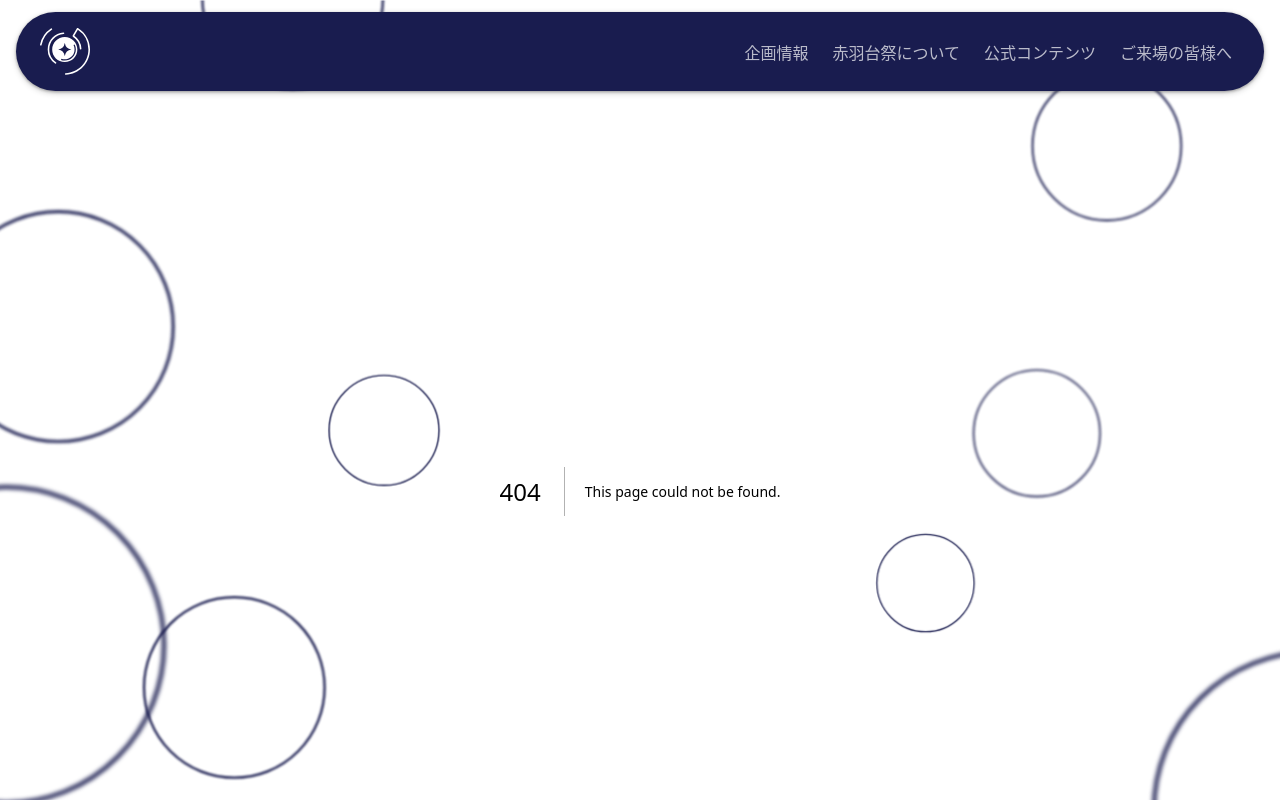
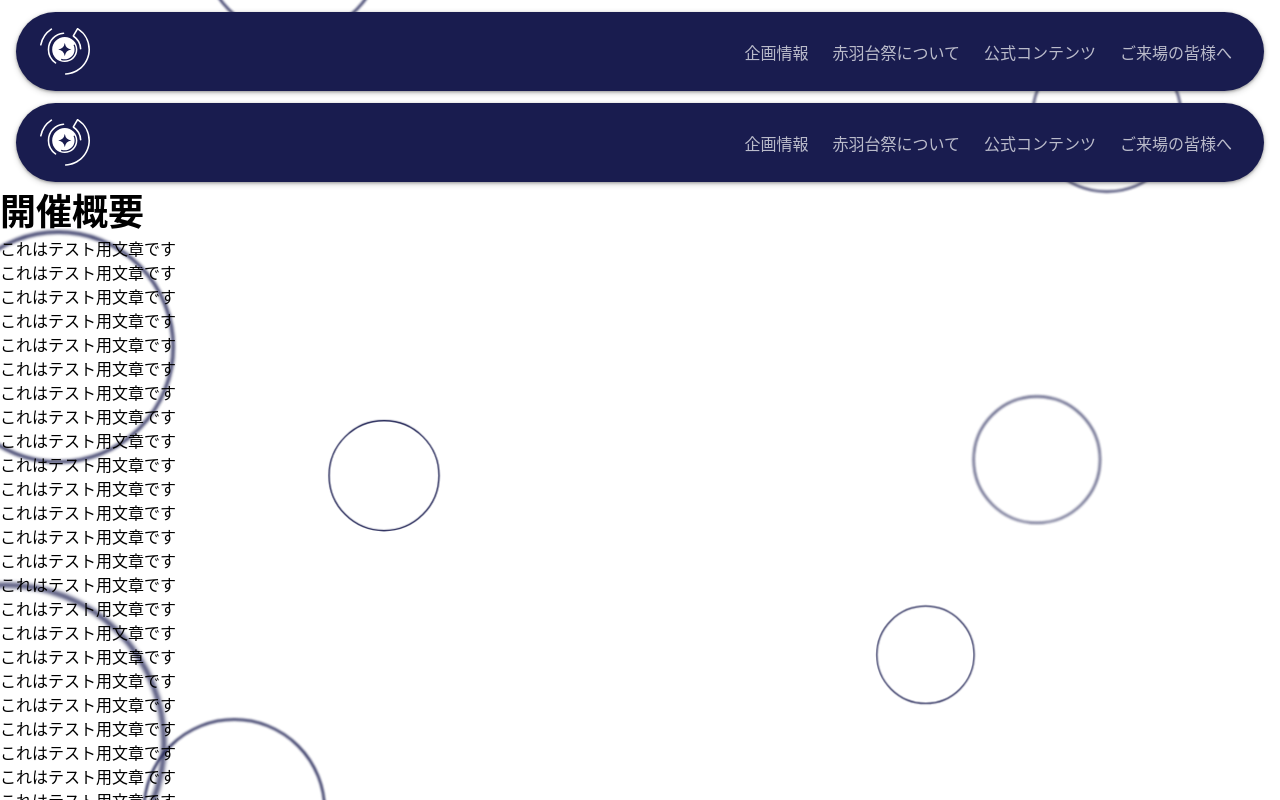
Before and after one commit to AKABANEDAI-FES/2025-akabanedai-fes, a Next.js app: page /overview in a window 1280 px wide. Before the commit this address had no page. Built offline with nearby package versions, Linux system fonts and the light colour scheme.

Commit message:
フォルダ作成、ヘッダー未固定

```diff
--- /dev/null
+++ b/src/app/overview/overview.module.css
@@ -0,0 +1,24 @@
+.container {
+  display: grid;
+  grid-template-columns: 1fr;
+  grid-template-rows: auto 1fr;
+}
+
+.overlay {
+  grid-column: 1;
+  grid-row: 1 / 3;
+  position: relative;
+  z-index: 3;
+  pointer-events: none;
+  display: grid;
+  grid-template-rows: subgrid;
+}
+
+.overlay > * {
+  pointer-events: auto;
+}
+
+.header {
+  grid-column: 1;
+  grid-row: 1 / 2;
+}
--- /dev/null
+++ b/src/app/overview/page.tsx
@@ -0,0 +1,47 @@
+import { Footer } from "@/components/footer";
+import { Header } from "@/components/header";
+import { MobileMenu } from "@/components/header/mobile-menu";
+import { Text } from "@/components/ui/text";
+import { Heading } from "@/components/ui/heading";
+import styles from "./overview.module.css";
+
+export default function OverviewPage() {
+  return (
+    <>
+      <MobileMenu />
+      <div className={styles.container}></div>
+      <div className={styles.overlay}>
+        <Header className={styles.header} />
+      </div>
+
+      <Heading as="h1">開催概要</Heading>
+      <Text>これはテスト用文章です</Text>
+      <Text>これはテスト用文章です</Text>
+      <Text>これはテスト用文章です</Text>
+      <Text>これはテスト用文章です</Text>
+      <Text>これはテスト用文章です</Text>
+      <Text>これはテスト用文章です</Text>
+      <Text>これはテスト用文章です</Text>
+      <Text>これはテスト用文章です</Text>
+      <Text>これはテスト用文章です</Text>
+      <Text>これはテスト用文章です</Text>
+      <Text>これはテスト用文章です</Text>
+      <Text>これはテスト用文章です</Text>
+      <Text>これはテスト用文章です</Text>
+      <Text>これはテスト用文章です</Text>
+      <Text>これはテスト用文章です</Text>
+      <Text>これはテスト用文章です</Text>
+      <Text>これはテスト用文章です</Text>
+      <Text>これはテスト用文章です</Text>
+      <Text>これはテスト用文章です</Text>
+      <Text>これはテスト用文章です</Text>
+      <Text>これはテスト用文章です</Text>
+      <Text>これはテスト用文章です</Text>
+      <Text>これはテスト用文章です</Text>
+      <Text>これはテスト用文章です</Text>
+      <Text>これはテスト用文章です</Text>
+      <Text>これはテスト用文章です</Text>
+      <Footer />
+    </>
+  );
+}
```
Also changed, not shown: 1 other file (tests, documents, lock files or other folders).
